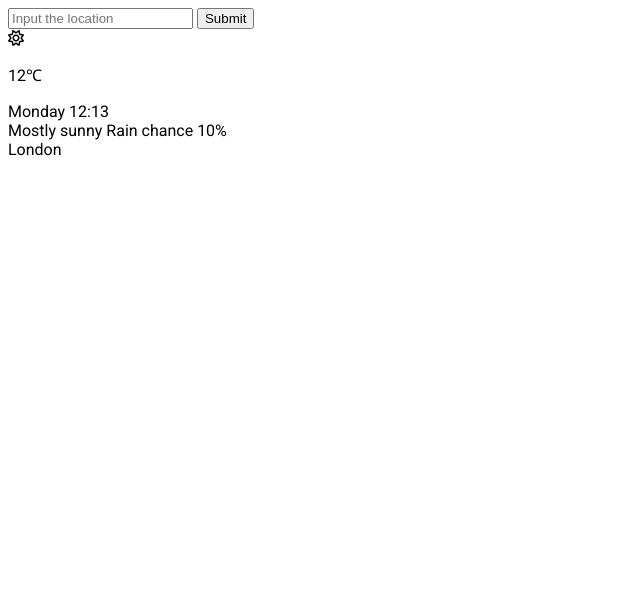
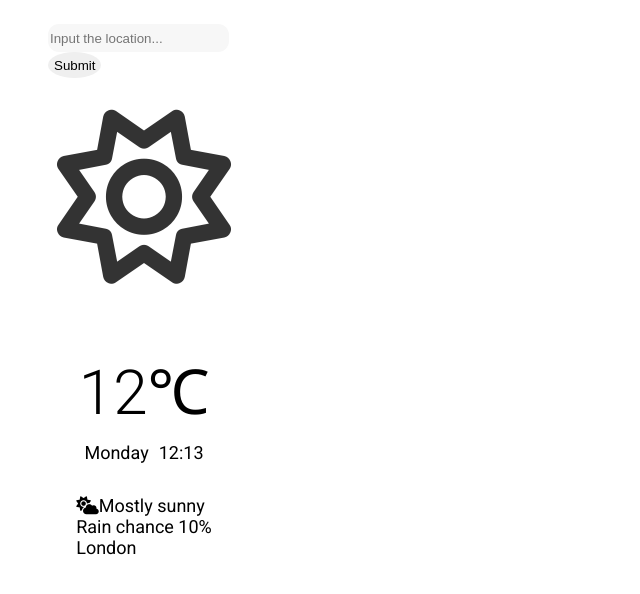
Before and after one commit to Zerko3/Weather-io, a website built with Parcel: page index.html in a window 1280 px wide. Shown: the whole page, without its empty margins (0-640 px from the left). Built offline with nearby package versions, Linux system fonts and the light colour scheme.

Commit message:
some chages

```diff
--- a/index.html
+++ b/index.html
@@ -22,8 +22,12 @@
     <aside id="aside">
       <div class="aside__input--box">
         <form action="#">
-          <input type="text" placeholder="Input the location" />
-          <input type="submit" />
+          <input
+            class="aside__input--box__user--input"
+            type="text"
+            placeholder="Input the location..."
+          />
+          <input class="aside__input--box__user--input--btn" type="submit" />
         </form>
       </div>
       <div class="aside__output--box">
@@ -45,21 +49,25 @@
             <div class="aside__output--box__img--box__text__weather_info--box">
               <span
                 class="aside__output--box__img--box__text__weather_info--box--weather-type-one"
-                >Mostly sunny</span
+              >
+                <i class="fa-solid fa-cloud-sun"></i>Mostly sunny</span
               >
               <span
                 class="aside__output--box__img--box__text__weather_info--box--weather--type-two"
                 >Rain chance 10%</span
               >
-              <div
+              <span
                 class="aside__output--box__img--box__text__weather_info--box__location"
               >
                 London
-              </div>
+              </span>
             </div>
           </div>
         </div>
       </div>
     </aside>
+    <main>
+      <section id="weather-section"></section>
+    </main>
   </body>
 </html>
--- a/src/style/app.css
+++ b/src/style/app.css
@@ -1,3 +1,123 @@
+*,
+*::after,
+*::before {
+  margin: auto 0;
+}
+
 :root {
+  font-size: 62.5%;
   font-family: "Roboto", sans-serif;
+  overflow: hidden;
+
+  --white-color: #fff;
+  --darker-white-color: #f7f7f7;
+  --gray-color: #333;
+  --darker-gray-color: #272f3c;
 }
+
+body {
+  height: 100vh;
+  width: auto;
+  display: flex;
+}
+
+/* ----------------------------------------------- */
+/* -------------- Aside section ------------------ */
+/* ----------------------------------------------- */
+
+#aside {
+  background-color: var(--white-color);
+  width: 15%;
+  height: 100%;
+  padding: 2.4rem 4.8rem;
+  border: none;
+  border-top-right-radius: 11px;
+}
+
+.aside__input--box {
+  display: flex;
+  align-items: center;
+  justify-content: flex-start;
+  margin-bottom: 3.2rem;
+}
+
+.aside__input--box__user--input {
+  background-color: var(--darker-white-color);
+  border: none;
+  border-radius: 11px;
+  height: calc(1rem + 2vh);
+}
+
+.aside__input--box__user--input--btn {
+  border-radius: 50%;
+  border: none;
+  height: calc(1rem + 2vh);
+}
+
+.aside__output--box {
+  display: flex;
+  align-items: center;
+  justify-content: center;
+}
+
+.aside__output--box__img--box {
+  display: flex;
+  flex-direction: column;
+  align-items: flex-start;
+  justify-content: center;
+  gap: 6.4rem;
+}
+
+.aside__output--box__img--box__text {
+  display: flex;
+  flex-direction: column;
+  align-items: center;
+  justify-content: center;
+  width: 100%;
+}
+
+.aside__output--box__img--box__icon i {
+  font-size: calc(15.8rem + 2vh);
+  color: var(--gray-color);
+}
+
+.aside__output--box__img--box__text__degrees {
+  font-size: 6.2rem;
+  font-weight: 300;
+}
+
+.aside__output--box__img--box__text__location--box {
+  display: flex;
+  align-items: center;
+  justify-content: flex-start;
+  gap: 1rem;
+  margin-bottom: 3.2rem;
+}
+
+.aside__output--box__img--box__text__degrees {
+  margin-bottom: 1rem;
+}
+
+.aside__output--box__img--box__text__location--box span,
+.aside__output--box__img--box__text__weather_info--box span {
+  font-size: 1.8rem;
+}
+
+.aside__output--box__img--box__text__weather_info--box {
+  display: flex;
+  flex-direction: column;
+  align-items: flex-start;
+  justify-content: center;
+  /* position: absolute;
+  bottom: 20%; */
+}
+
+/* ----------------------------------------------- */
+/* -------------- Main section ------------------ */
+/* ----------------------------------------------- */
+
+/* #weather-section {
+  width: 50vw;
+  height: 100vh;
+  background-color: var(--darker-white-color);
+} */
```
Also changed, not shown: src/style/general.css (added, +43 -0 lines), dist/index.html, dist/prokektna_img_place_holder_img.d9362d88.jpg (added), 2 other files.
